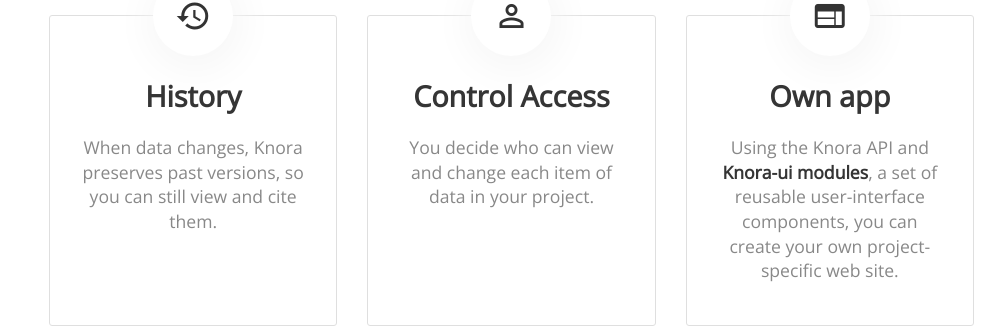
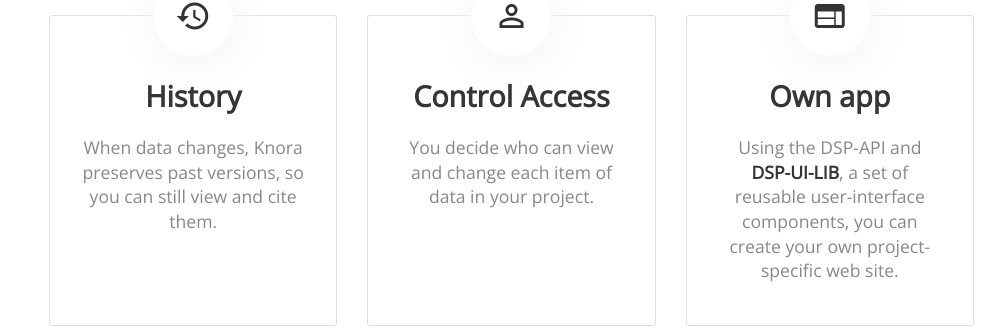
Before and after one commit to dasch-swiss/knora-org-website, a Jekyll site: the page built from index.html, in a window 1280 px wide and 900 px high, scrolled down 1266 px. Shown: the part 125-455 px from the top of the window, without its empty margins (136-1141 px from the left). Built offline with Jekyll 4.4.1, drawn with Linux system fonts in a browser that asks for light colours; nearby versions of some CDN libraries; some of the changed lines change nothing that is shown.

Commit message:
change links to new documentation page

```diff
--- a/index.html
+++ b/index.html
@@ -38,7 +38,7 @@
                 <i class="material-icons">storage</i>
             </div>
             <!-- <h3>Ensures Longevity of Humanities Data</h3> -->
-            <h3><a href="https://docs-api.dasch.swiss/01-introduction/what-is-knora/">Longevity of Humanities Data</a></h3>
+            <h3><a href="https://docs.dasch.swiss/DSP-API/01-introduction/what-is-knora/">Longevity of Humanities Data</a></h3>
             <p>The DaSCH Service Platform keeps data accessible, citable, and reusable, even as technologies change.</p>
         </li>
 
@@ -46,7 +46,7 @@
             <div class="image">
                 <i class="material-icons">search</i>
             </div>
-            <h3><a href="https://docs-api.dasch.swiss/01-introduction/what-is-knora/#powerful-searches">Powerful Searches</a></h3>
+            <h3><a href="https://docs.dasch.swiss/DSP-API/01-introduction/what-is-knora/#powerful-searches">Powerful Searches</a></h3>
             <p>Search for relationships between text, metadata, annotations, markup, links, and more.</p>
         </li>
 
@@ -55,7 +55,7 @@
                 <i class="material-icons">share</i>
             </div>
             <!-- <h3>Makes Data Citable and Reusable</h3> -->
-            <h3><a href="https://docs-api.dasch.swiss/01-introduction/what-is-knora/#data-consistency">Ensures Consistency</a></h3>
+            <h3><a href="https://docs.dasch.swiss/DSP-API/01-introduction/what-is-knora/#data-consistency">Ensures Consistency</a></h3>
             <p>You define your data model, and Knora ensures that your data is consistent with it.</p>
         </li>
     </ul>
@@ -64,7 +64,7 @@
             <div class="image">
                 <i class="material-icons">history</i>
             </div>
-            <h3><a href="https://docs.dasch.swiss/01-introduction/what-is-knora/#data-history">History</a></h3>
+            <h3><a href="https://docs.dasch.swiss/DSP-API/01-introduction/what-is-knora/#data-history">History</a></h3>
             <p>When data changes, Knora preserves past versions, so you can still view and cite them.</p>
         </li>
 
@@ -72,7 +72,7 @@
             <div class="image">
                 <i class="material-icons">perm_identity</i>
             </div>
-            <h3><a href="https://docs.dasch.swiss/01-introduction/what-is-knora/#access-control">Control Access</a></h3>
+            <h3><a href="https://docs.dasch.swiss/DSP-API/01-introduction/what-is-knora/#access-control">Control Access</a></h3>
             <p>You decide who can view and change each item of data in your project.</p>
         </li>
 
@@ -80,16 +80,10 @@
             <div class="image">
                 <i class="material-icons">web</i>
             </div>
-            <!-- <h3>Create Virtual Research Environments</h3> -->
-            <h3><a href="https://docs-api.dasch.swiss/01-introduction/what-is-knora/#build-your-own-application">Own app</a></h3>
-            <p>Using the Knora API and <a href="https://dasch-swiss.github.io/knora-ui/">Knora-ui modules</a>,
+            <h3><a href="https://docs.dasch.swiss/DSP-API/01-introduction/what-is-knora/#build-your-own-application">Own app</a></h3>
+            <p>Using the DSP-API and <a href="https://github.com/dasch-swiss/dsp-ui-lib">DSP-UI-LIB</a>,
                 a set of reusable user-interface components, you can create your own project-specific web site.
             </p>
-            <!--
-            <p>Use {{ site.links.salsah }}, or build your own research environment using the Knora API and
-                <a href="https://github.com/dhlab-basel/Knora-ui">Knora-ui</a>.
-            </p>
-            -->
         </li>
     </ul>
 </div>
@@ -102,7 +96,7 @@
             <img class="desktop shadow" src="/assets/images/annotations.jpg" alt="Work with humanities data">
         </div>
         <div>
-            <h2><a href="https://docs-api.dasch.swiss/01-introduction/what-is-knora/">Create, Store, Share, and Work with Humanities Data</a></h2>
+            <h2><a href="https://docs.dasch.swiss/DSP-API/01-introduction/what-is-knora/">Create, Store, Share, and Work with Humanities Data</a></h2>
             <p>A DSP repository is a place for doing research. DSP can store texts, images, audio and video recordings,
                 metadata, annotations, text markup, and any other data created by humanities research. It is designed for
                 long-term preservation, and at the same time it provides powerful tools for searching, annotating, extending,
@@ -114,7 +108,7 @@
     <hr>
     <div class="columns">
         <div>
-            <h2><a href="https://docs-api.dasch.swiss/01-introduction/what-is-knora/">Find and Link Data across Projects</a></h2>
+            <h2><a href="https://docs.dasch.swiss/DSP-API/01-introduction/what-is-knora/">Find and Link Data across Projects</a></h2>
             <p>With DSP, you can search for and link data across projects, search for dates in
                 one calendar and find corresponding dates in other calendars, link a word in a text to an annotation of part
                 of an image, and search for text markup across large numbers of texts.</p>
```
